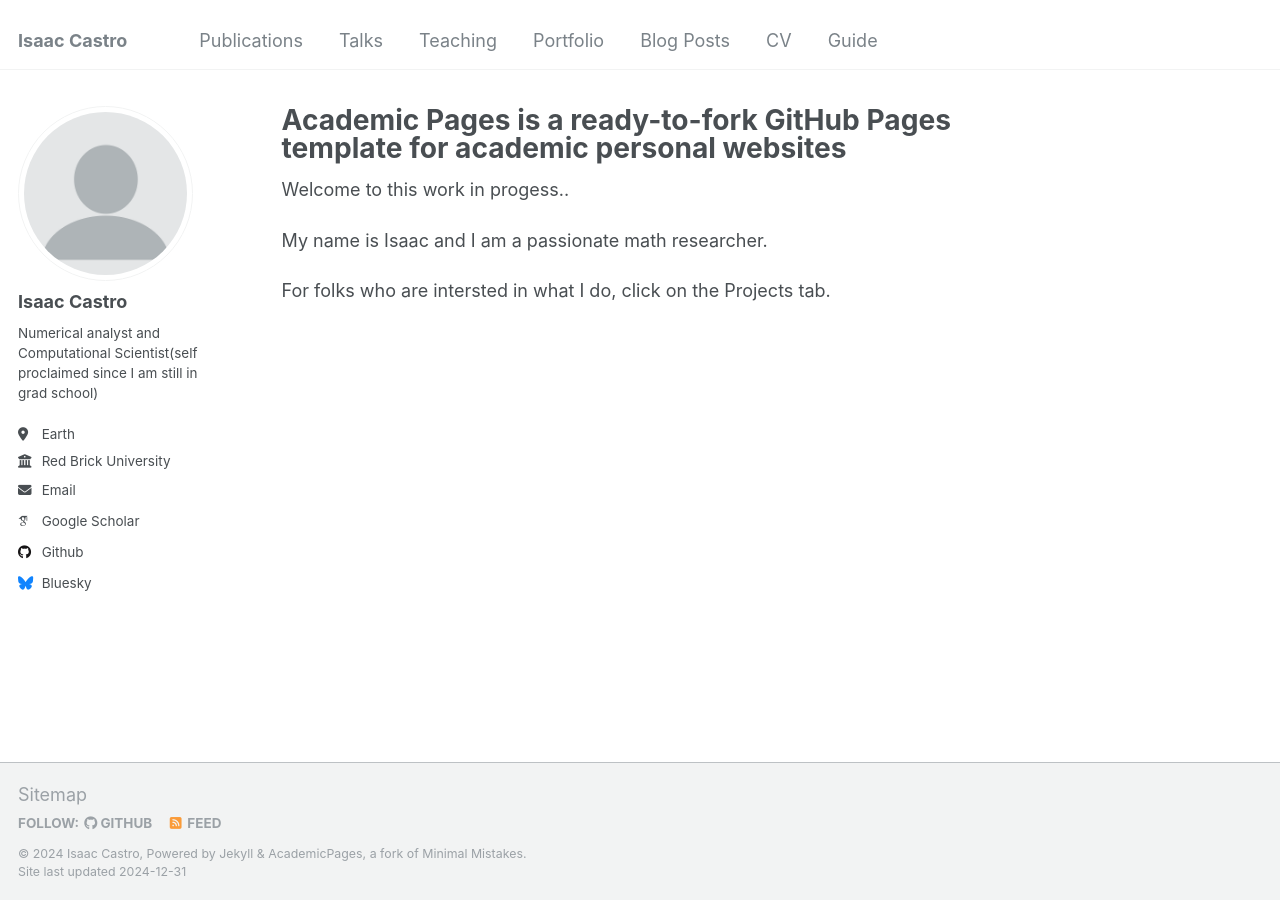
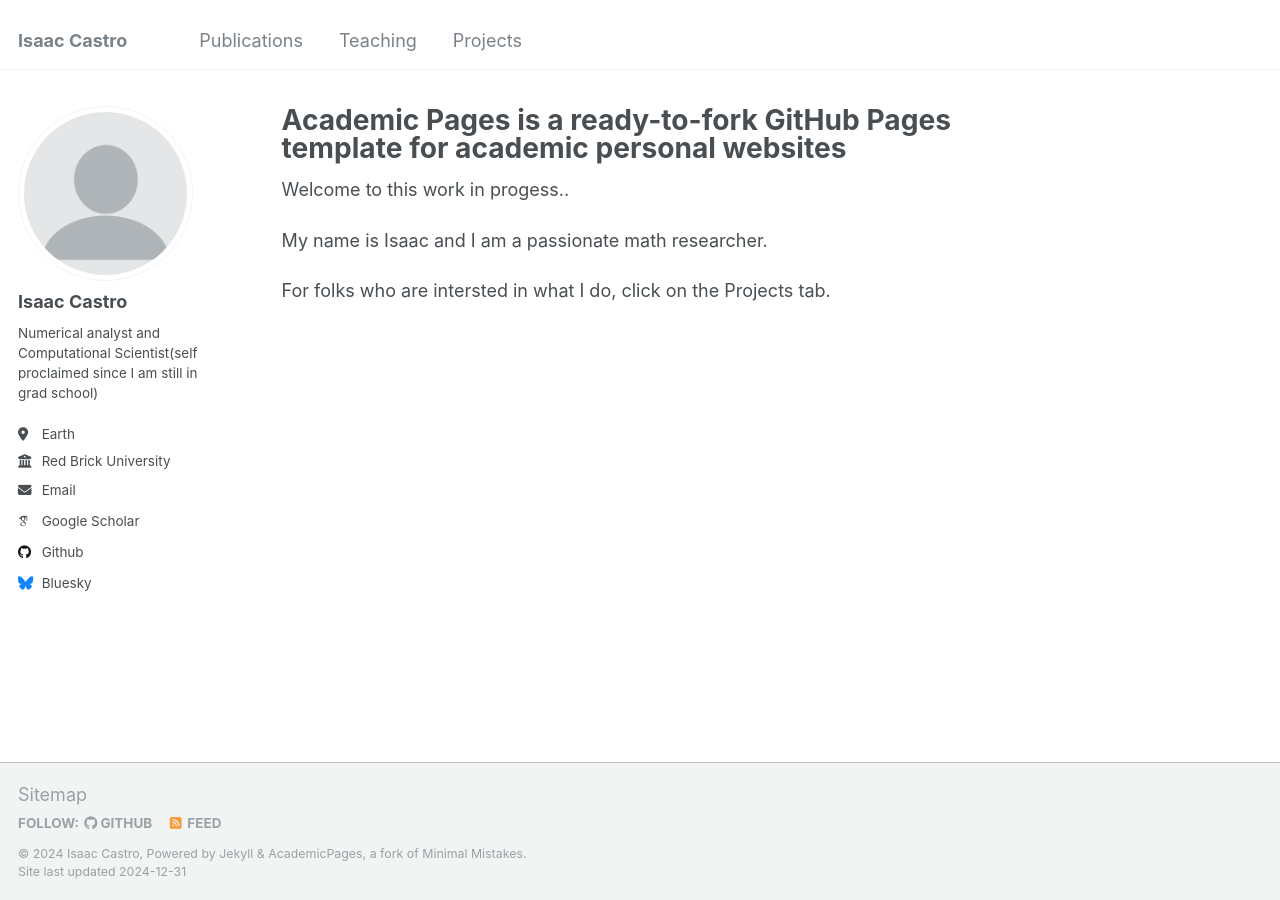
Before and after one commit to castro-isaac/castro-isaac.github.io, a Jekyll site: the page built from _pages/about.md, in a window 1280 px wide. Built offline with Jekyll 4.4.1, drawn with Linux system fonts in a browser that asks for light colours; some web fonts are replaced.

Commit message:
Update navigation.yml

```diff
--- a/_data/navigation.yml
+++ b/_data/navigation.yml
@@ -8,20 +8,8 @@ main:
   - title: "Publications"
     url: /publications/
 
-  - title: "Talks"
-    url: /talks/
-
   - title: "Teaching"
     url: /teaching/
 
-  - title: "Portfolio"
+  - title: "Projects"
     url: /portfolio/
-
-  - title: "Blog Posts"
-    url: /year-archive/
-
-  - title: "CV"
-    url: /cv/
-
-  - title: "Guide"
-    url: /markdown/
```
